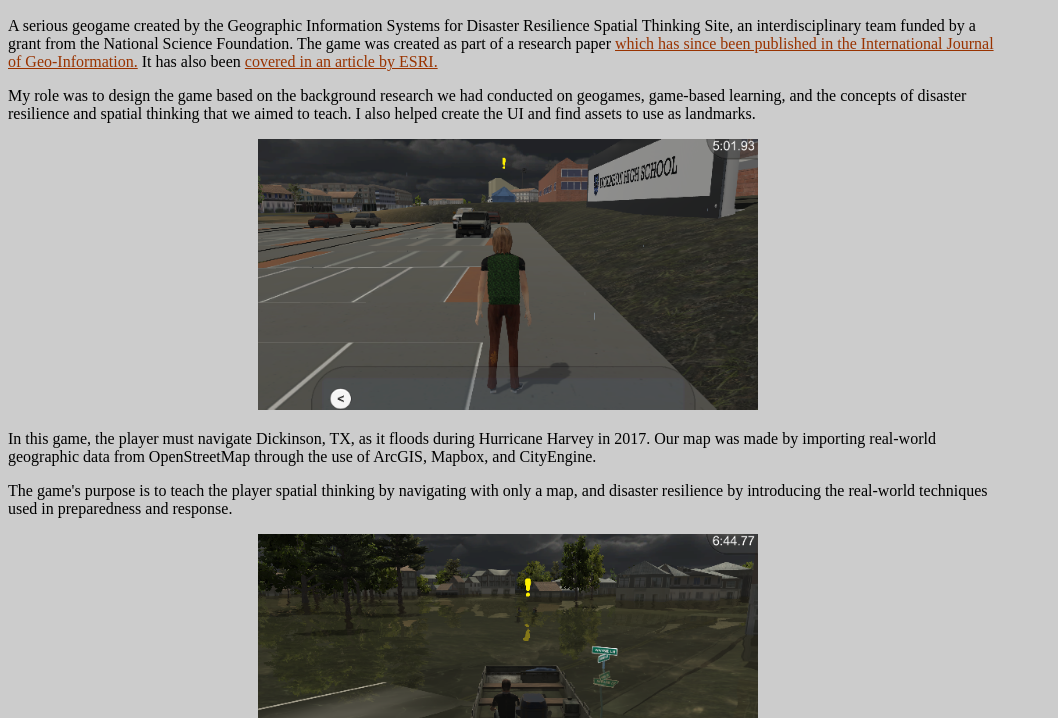
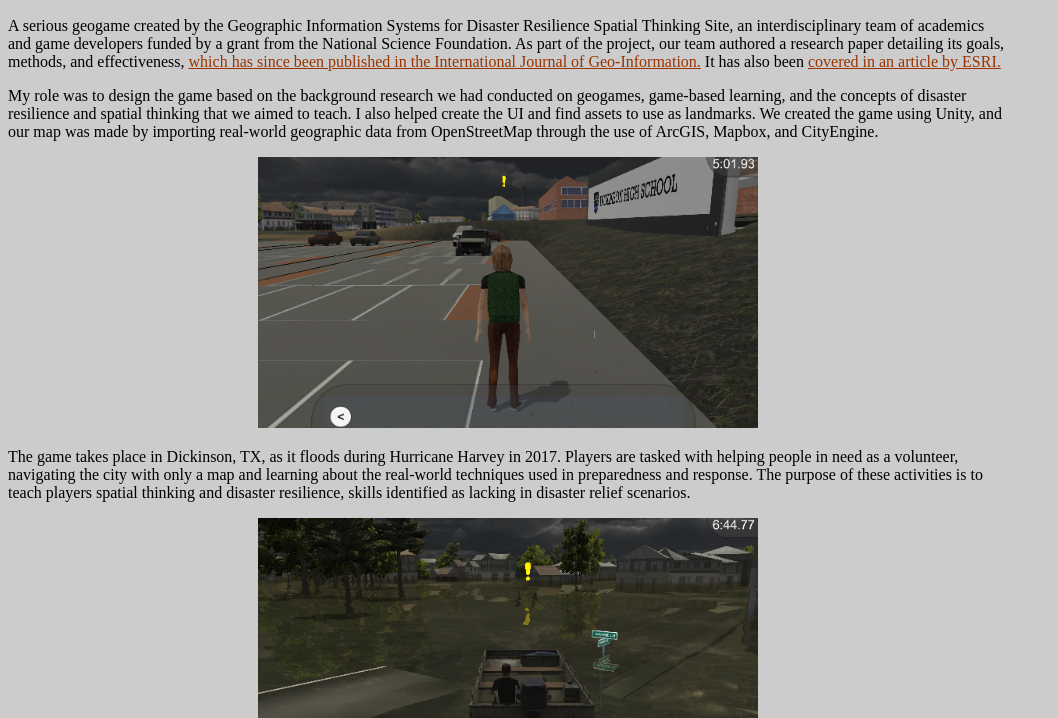
Before and after one commit to nterrell4264/nterrell4264.github.io, a plain HTML site: page boxes/projectlilypad.html in a window 1280 px wide. Shown: the part 386-1104 px from the top of the page, without its empty margins (0-1058 px from the left). Drawn offline with Linux system fonts and the light colour scheme.

Commit message:
Polishing PLP's descriptions, adding a couple of things forgotten.

```diff
--- a/boxes/projectlilypad.html
+++ b/boxes/projectlilypad.html
@@ -8,15 +8,18 @@
 	<h1>Project Lily Pad</h1>
 	<iframe src="https://www.youtube.com/embed/WQv6Bw1P72E" frameborder="0" scrolling="no" allowfullscreen="true"></iframe>
 	<p>A serious geogame created by the Geographic Information Systems for Disaster Resilience Spatial Thinking Site,
-	an interdisciplinary team funded by a grant from the National Science Foundation. The game was created as part of a research paper
+	an interdisciplinary team of academics and game developers funded by a grant from the National Science Foundation.
+	As part of the project, our team authored a research paper detailing its goals, methods, and effectiveness,
 	<a href="https://www.mdpi.com/2220-9964/9/6/405/htm">which has since been published in the International Journal of Geo-Information.</a>
 	It has also been
 	<a href="https://www.esri.com/about/newsroom/arcwatch/serious-game-play/?fbclid=IwAR2HDZgwKUqD2rU5Hzdh0l8HWkmIUZ4EYpt4a8zJLcxudzxnVD50yJ_8eq4">covered in an article by ESRI.</a></p>
 	<p>My role was to design the game based on the background research we had conducted on geogames, game-based learning, and the concepts of disaster resilience and spatial thinking that we aimed to teach.
-	I also helped create the UI and find assets to use as landmarks.</p>
+	I also helped create the UI and find assets to use as landmarks. We created the game using Unity, and our map was made by importing real-world geographic
+	data from OpenStreetMap through the use of ArcGIS, Mapbox, and CityEngine.</p>
 	<img src="../images/PLPPreview.PNG" title="Screenshot of the player in front of Dickinson High School." alt="Screenshot of the player in front of Dickinson High School." />
-	<p>In this game, the player must navigate Dickinson, TX, as it floods during Hurricane Harvey in 2017. Our map was made by importing real-world geographic data from OpenStreetMap through the use of ArcGIS, Mapbox, and CityEngine.</p>
-	<p>The game's purpose is to teach the player spatial thinking by navigating with only a map, and disaster resilience by introducing the real-world techniques used in preparedness and response.</p>
+	<p>The game takes place in Dickinson, TX, as it floods during Hurricane Harvey in 2017. Players are tasked with helping people in need as a volunteer,
+	navigating the city with only a map and learning about the real-world techniques used in preparedness and response. The purpose of these activities
+	is to teach players spatial thinking and disaster resilience, skills identified as lacking in disaster relief scenarios.</p>
 	<img src="../images/PLPPreview2.PNG" title="Screenshot of player driving a boat through the flooded Dickinson."alt="Screenshot of player driving a boat through the flooded Dickinson." />
 </body>
 </html>
```
Also changed, not shown: index.html (+1 -1 lines), 2 other files.
